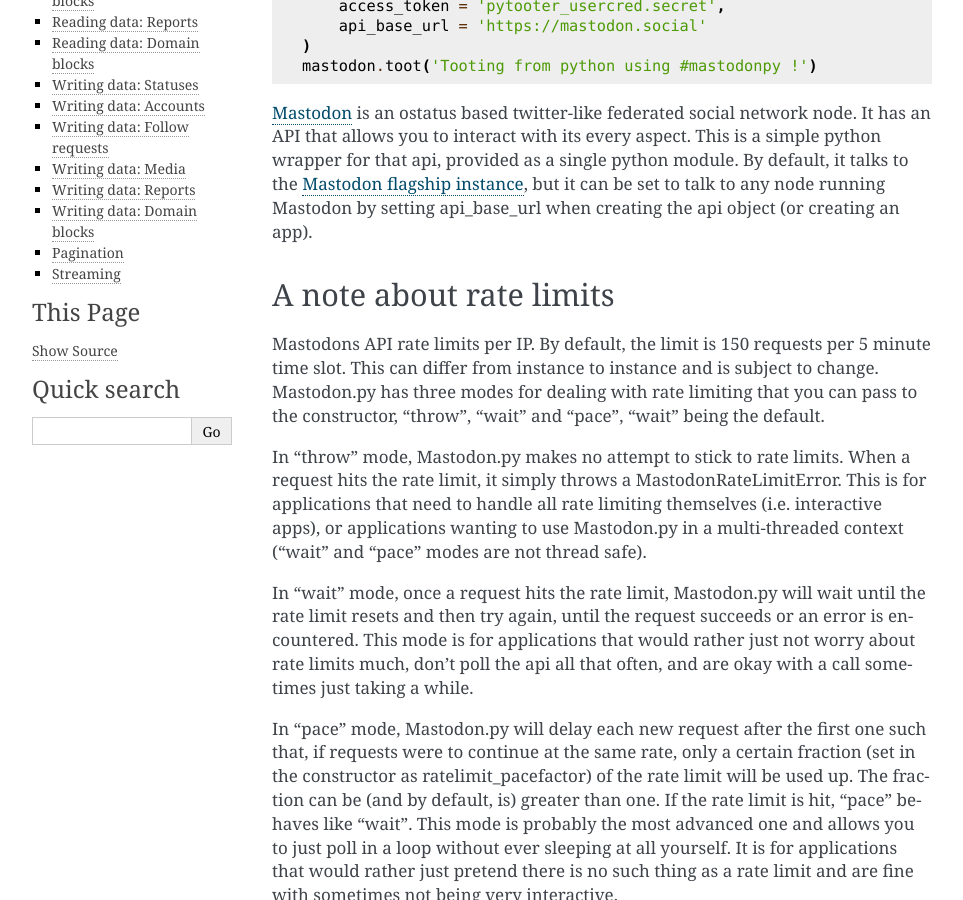
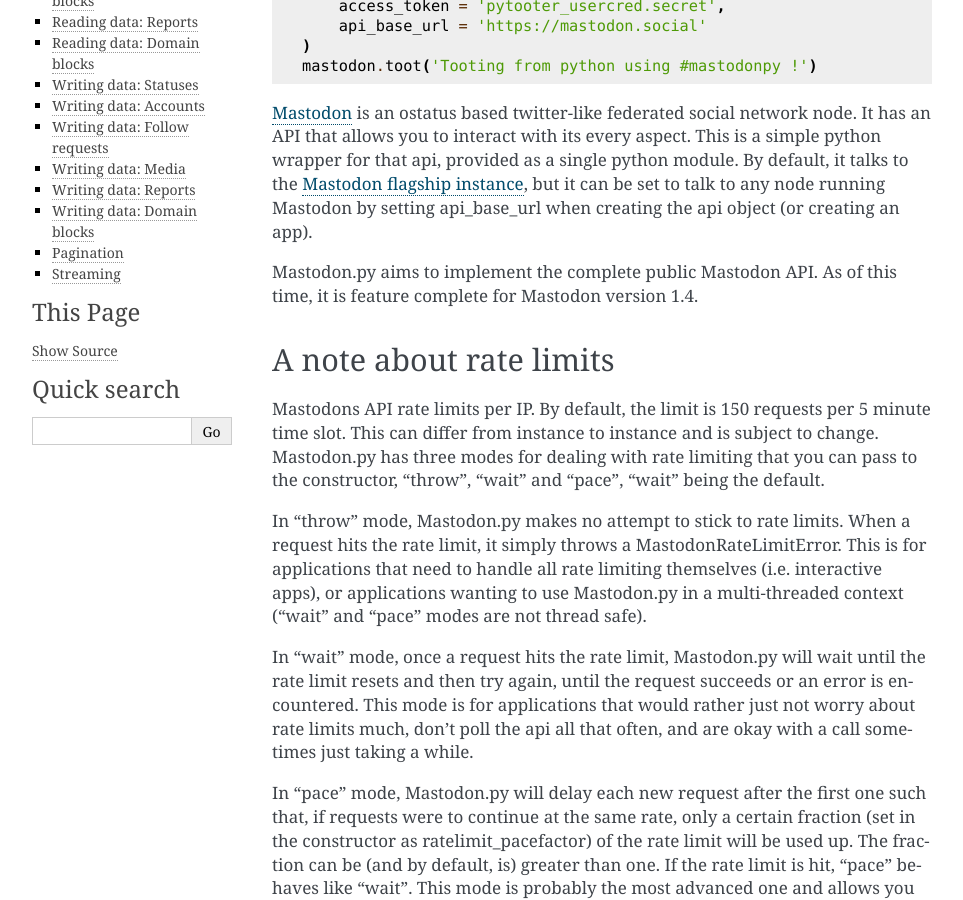
Before and after one commit to halcy/Mastodon.py, a Sphinx documentation site: the page built from docs/index.rst, in a window 1280 px wide and 900 px high, scrolled down 650 px. Shown: the whole window, without its empty margins (148-1111 px from the left). Built offline with Sphinx 7.4.7, drawn with Linux system fonts in a browser that asks for light colours.

Commit message:
Small doc fix to be same as README

```diff
--- a/docs/index.rst
+++ b/docs/index.rst
@@ -44,6 +44,9 @@
 `Mastodon flagship instance`_, but it can be set to talk to any
 node running Mastodon by setting api_base_url when creating the
 api object (or creating an app).
+
+Mastodon.py aims to implement the complete public Mastodon API. As
+of this time, it is feature complete for Mastodon version 1.4.
 
 A note about rate limits
 ------------------------
```
